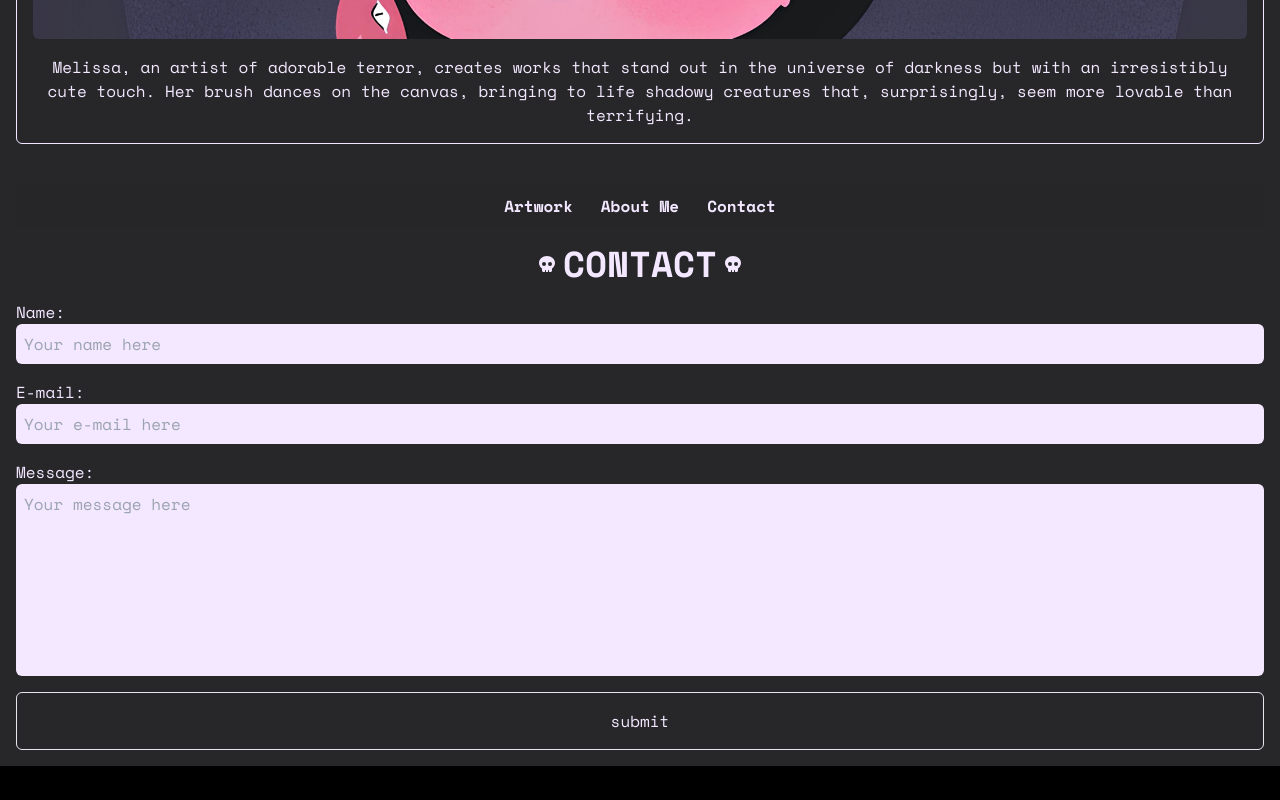
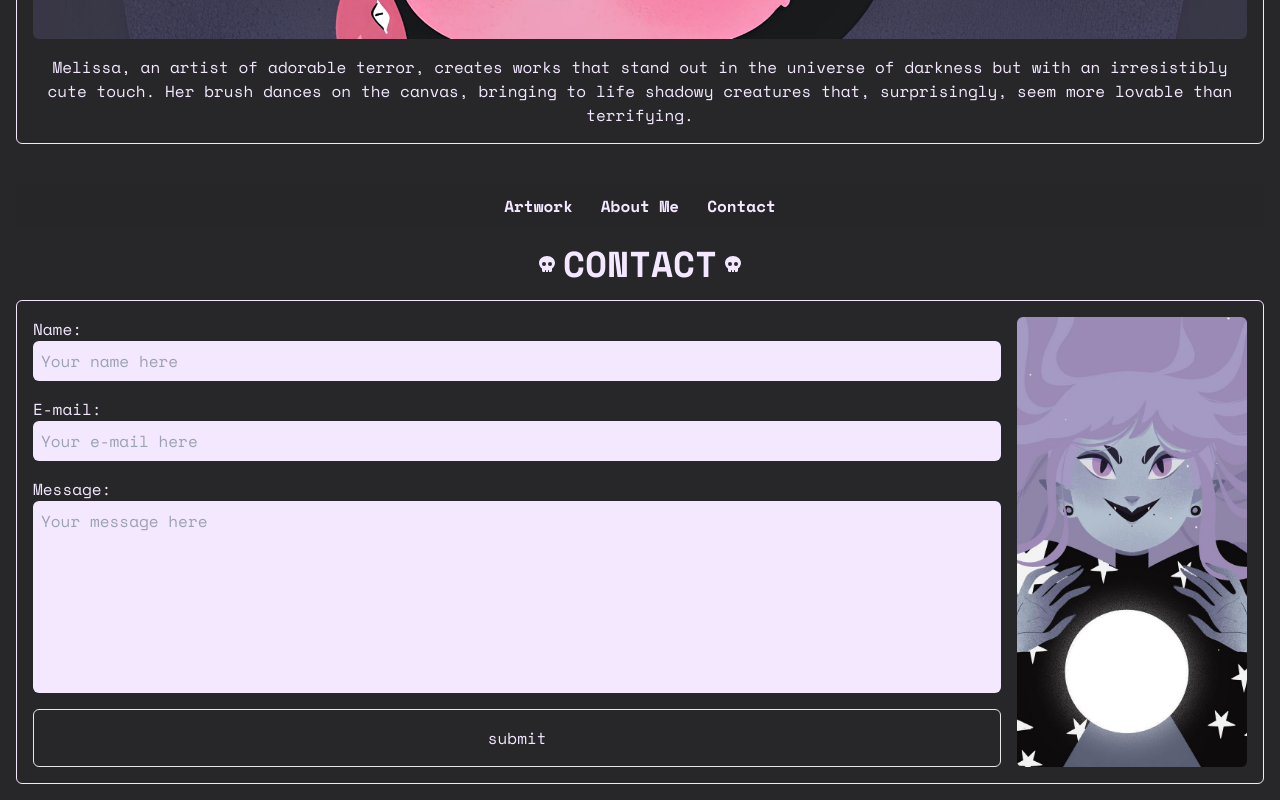
Before and after one commit to h4kv999/MelissaPortfolio, a React (Vite) app: page /contact in a window 1280 px wide. Shown: the part 762-1562 px from the top of the page. Before the commit the page ends 1528 px from the top, so only its background shows below. Built offline with nearby package versions, Linux system fonts and the light colour scheme.

Commit message:
Update: Contact Style

```diff
--- a/public/assets/index.js
+++ b/public/assets/index.js
@@ -3,6 +3,7 @@ export const images = {
     icon: './assets/icon.webp',
     hero: './assets/hero.jpg',
     melissaIcon: './assets/melissaIcon.jpg',
+    contactImg: './assets/contactImg.jpg',
     gallery: {
         img1: './assets/img1.jpg',
         img2: './assets/img2.jpg',
--- a/src/components/Contact.jsx
+++ b/src/components/Contact.jsx
@@ -1,11 +1,13 @@
 import { Fragment } from "react";
 import { Headline } from "./Headline";
+import { images } from "../../public/assets";
 
 export function Contact(){
     return(
         <Fragment>
             <Headline text="contact"/>
-            <form action="https://formsubmit.co/byilustrapanencomendas@gmail.com" method="POST" className="flex flex-col gap-4">
+            <div className="flex gap-4 border border-purple-100 p-4 rounded-md">
+                <form action="https://formsubmit.co/byilustrapanencomendas@gmail.com" method="POST" className="flex flex-col gap-4 w-full">
                 <div className="w-full flex flex-col">
                     <label className="text-purple-100">Name:</label>
                     <input placeholder="Your name here" name="name" type="text" required className="p-2 outline-none rounded-md bg-purple-100 text-zinc-800"/>
@@ -26,7 +28,11 @@ export function Contact(){
                 <input type="hidden" name="_subject" value="New Contact"/>
                 <input type="text" name="_honey" className="hidden"/>
                 <input type="hidden" name="_captcha" value="false"/>
-            </form>
+                </form>
+                <div className="w-72">
+                    <img src={ images.contactImg } className="h-full object-cover rounded-md" alt=""/>
+                </div>
+            </div>
         </Fragment>
     )
 }
```
Also changed, not shown: public/assets/contactImg.jpg (added).
